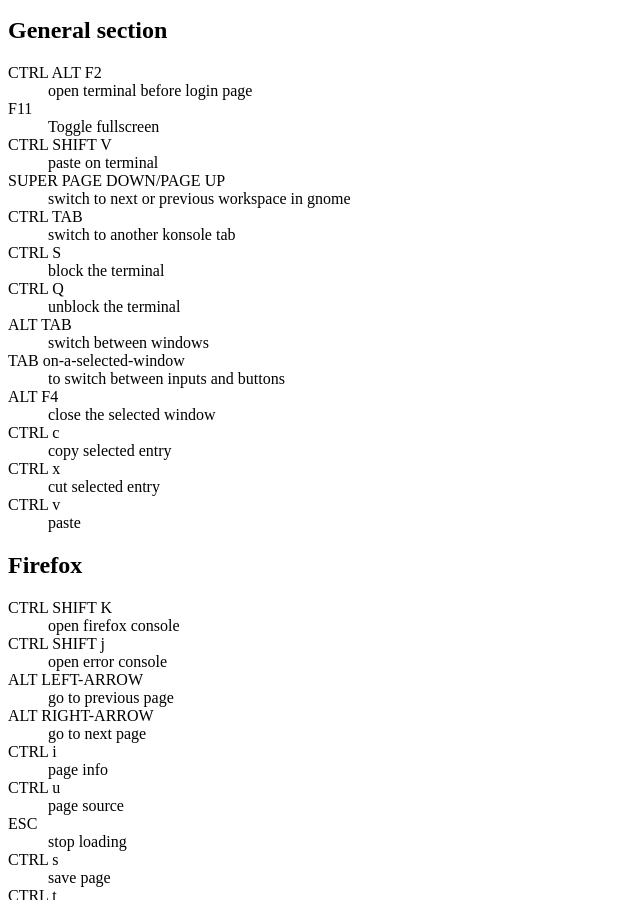
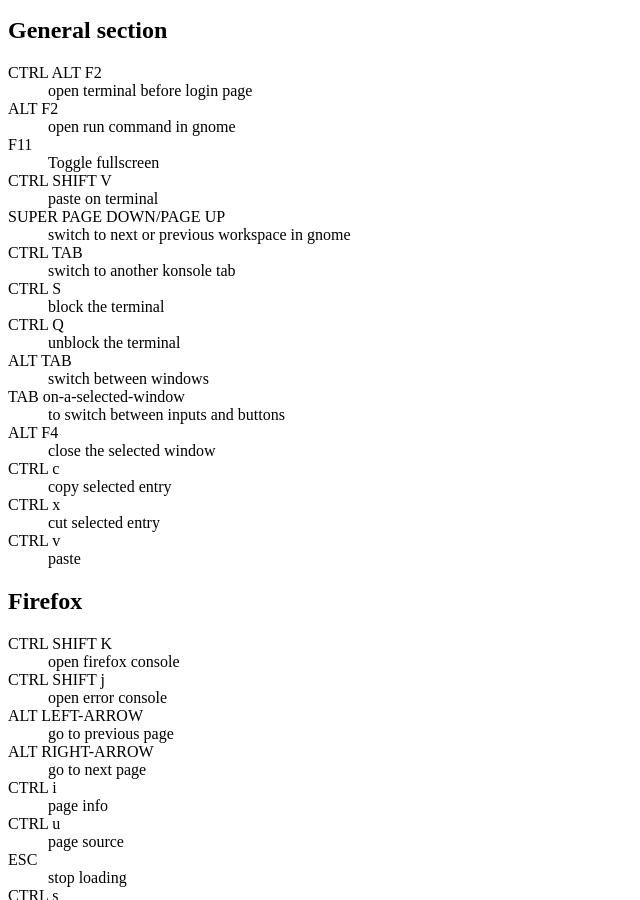
Before and after one commit to abolfazlsadeqi2001/shortcuts, a plain HTML site: page index.html in a window 1280 px wide. Shown: the part 2170-3070 px from the top of the page, without its empty margins (0-640 px from the left). Drawn offline with Linux system fonts and the light colour scheme.

Commit message:
open run command shortcut

```diff
--- a/index.html
+++ b/index.html
@@ -190,6 +190,9 @@
 		<dl>
             		<dt>CTRL ALT F2</dt>
 			<dd>open terminal before login page</dd>
+
+			<dt>ALT F2</dt>
+			<dd>open run command in gnome</dd>
 
 			<dt>F11</dt>
 			<dd>Toggle fullscreen</dd>
```
